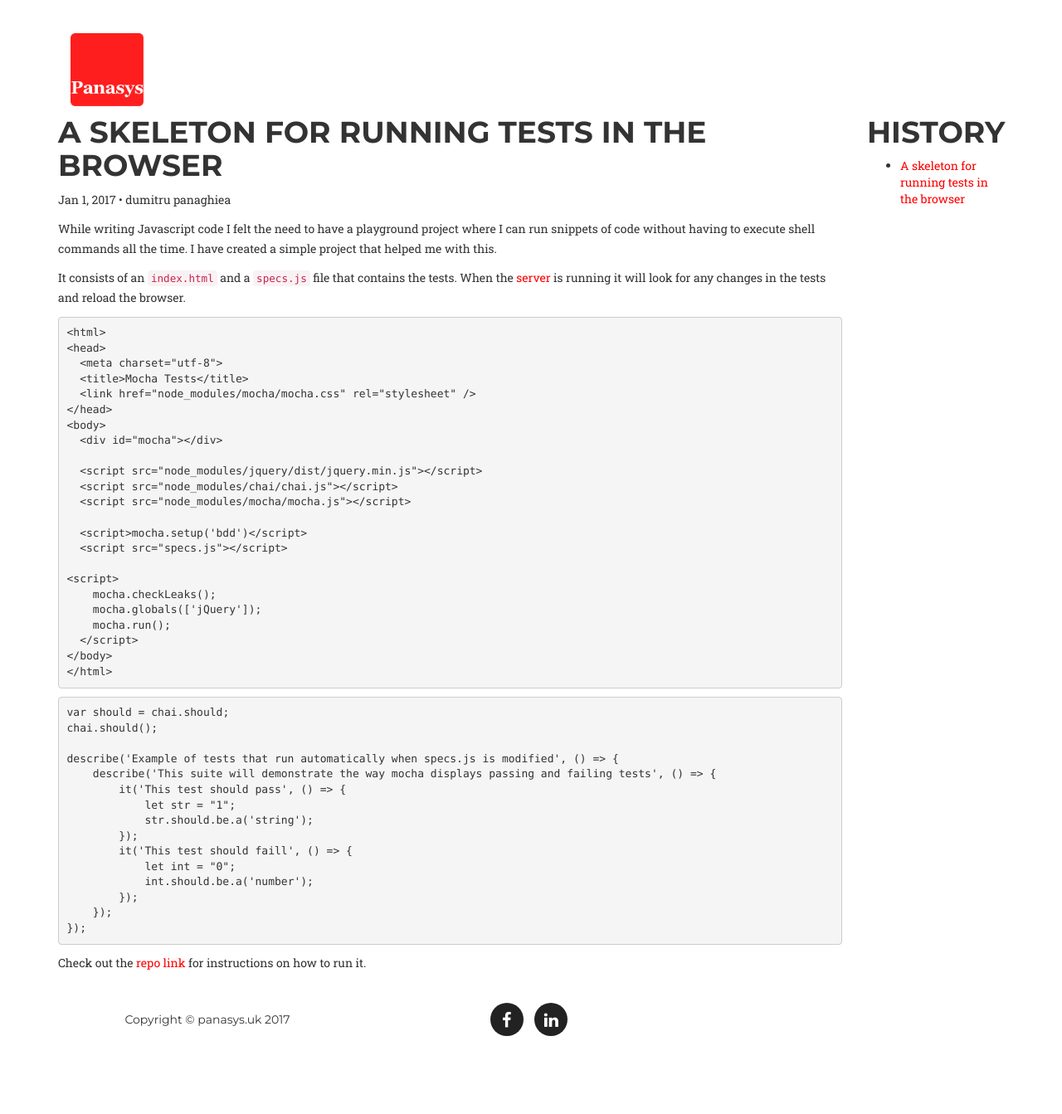
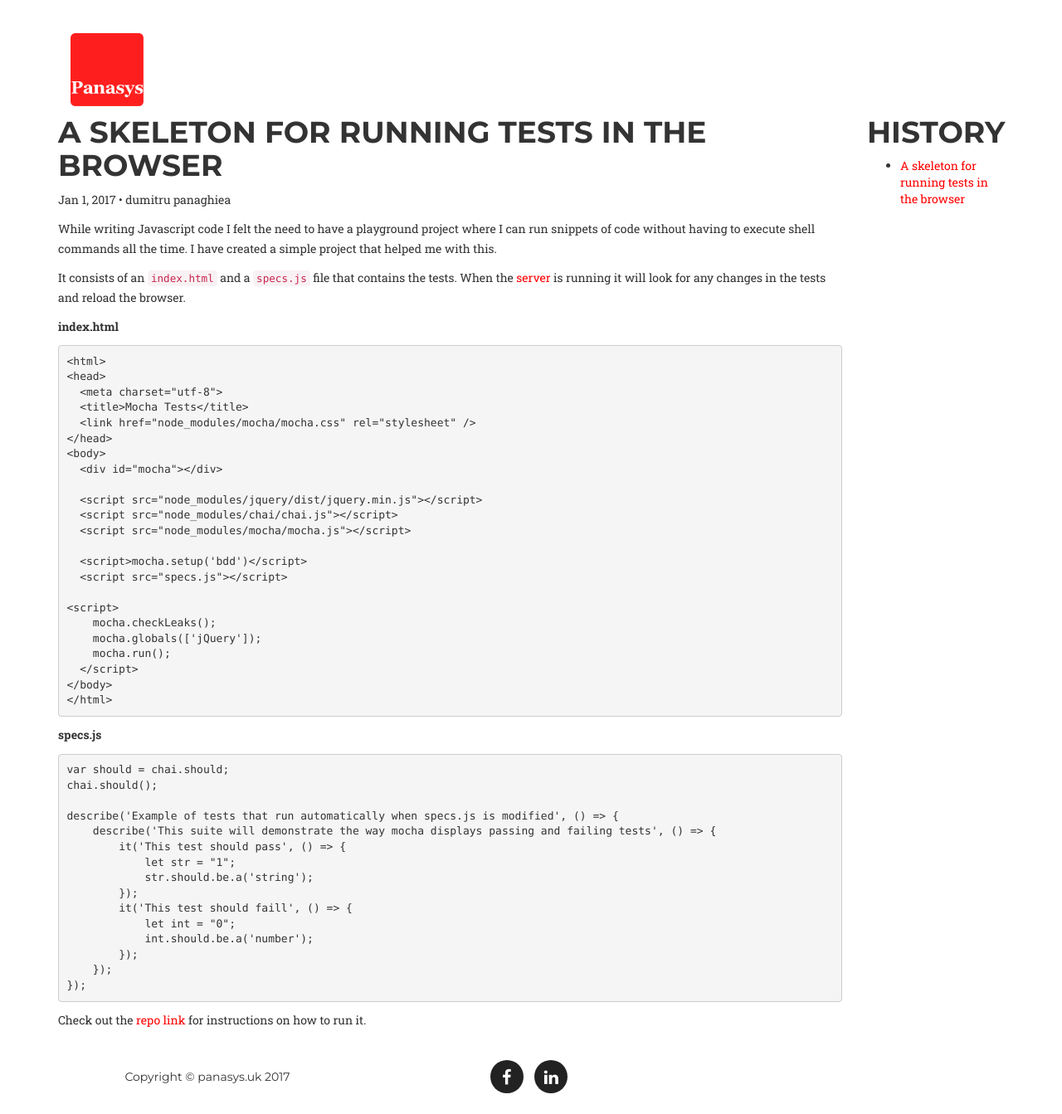
Before and after one commit to dumitrup/dumitrup.github.io, a Jekyll site: the page built from _posts/2017-01-01-skeleton-for-running-tests-in-the-browser.md, in a window 1280 px wide. Shown: the whole page at 83% size. Built offline with Jekyll 4.4.1, drawn with Linux system fonts in a browser that asks for light colours; nearby versions of some CDN libraries; some web fonts are replaced; before the commit the page ends 1274 px from its top, so only the background shows below that.

Commit message:
Improve the skeleton-for-running-tests-in-the-browser post

```diff
--- a/_posts/2017-01-01-skeleton-for-running-tests-in-the-browser.md
+++ b/_posts/2017-01-01-skeleton-for-running-tests-in-the-browser.md
@@ -10,6 +10,7 @@ While writing Javascript code I felt the need to have a playground project where
 It consists of an `index.html` and a `specs.js` file that contains the tests.
 When the [server][live-server] is running it will look for any changes in the tests and reload the browser.
 
+**index.html**
 {% highlight HTML %}
 
 <html>
@@ -36,7 +37,7 @@ When the [server][live-server] is running it will look for any changes in the te
 </body>
 </html>
 {% endhighlight %}
-
+**specs.js**
 {% highlight JavaScript %}
 var should = chai.should;
 chai.should();
```
